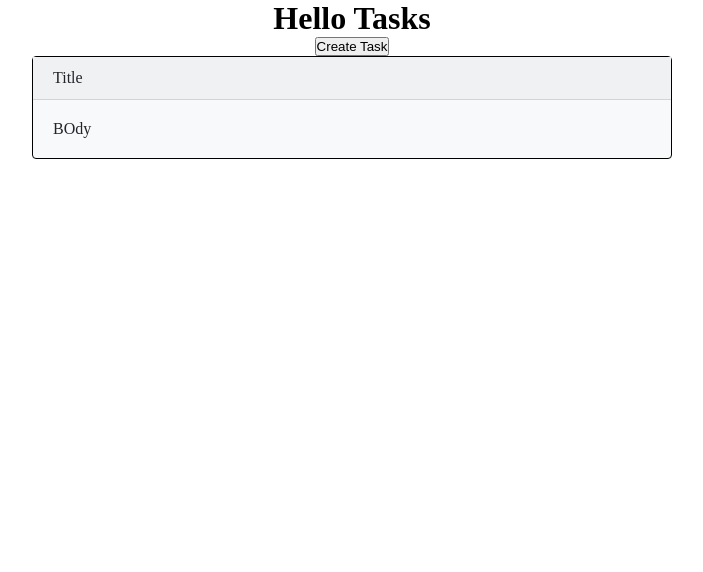
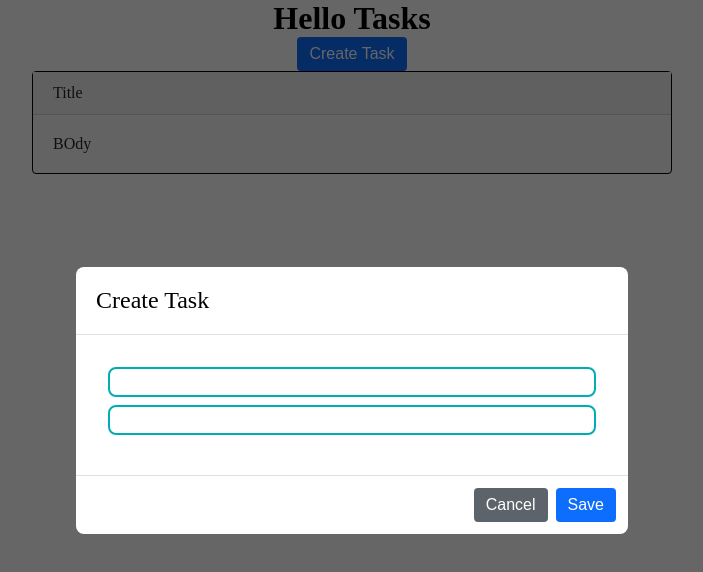
Before and after one commit to inham130/one.more.task.tracker, a React app: page / in a window 1280 px wide. Shown: the top 572 px of the page, without its empty margins (288-991 px from the left). Built offline with nearby package versions, Linux system fonts and the light colour scheme.

Commit message:
Button component

```diff
--- a/src/components/App/App.tsx
+++ b/src/components/App/App.tsx
@@ -3,6 +3,7 @@ import styles from './app.module.css'
 import { Input } from '@components/Input';
 import { Card } from '@components/Card';
 import { Modal } from '@components/Modal';
+import { Button } from '@components/Button';
 
 type Task = {
   id: number;
@@ -14,7 +15,7 @@ export const App: FC = () => {
   const [title, setTitle] = useState('');
   const [description, setDesctiorion] = useState('');
   const [tasks, setTasks] = useState<Array<Task>>([{id: 0, title: 'Title', description: 'BOdy'}]);
-  const [isModalVisible, setModalVisible] = useState(false);
+  const [isModalVisible, setModalVisible] = useState(true);
 
   const handleCreateTask = () => {
     setTasks([...tasks, {id: new Date().getTime(),title, description}]);
@@ -31,7 +32,7 @@ export const App: FC = () => {
   return (
     <main className={styles.main}>
       <h1>Hello Tasks</h1>
-      <button onClick={() => setModalVisible(true)}>Create Task</button>
+      <Button onClick={() => setModalVisible(true)}>Create Task</Button>
       <Modal isVisible={isModalVisible} title='Create Task' setVisible={setModalVisible} onSave={handleCreateTask}>
         <form className={styles.form}>
           <Input className={styles.input} onChange={handleTitleChange} value={title} type="text" name="title"/>
--- a/src/components/Icon/Icon.tsx
+++ b/src/components/Icon/Icon.tsx
@@ -1,4 +1,5 @@
 import { FC } from 'react';
+import styles from './icon.module.css';
 import * as sprite from '@assets/atlas.svg';
 
 type IconProps = {
@@ -14,7 +15,7 @@ export const Icon: FC<IconProps> = (
   height = '24px'
 }) => {
   return (
-    <svg width={width} height={height}>
+    <svg className={styles.icon} width={width} height={height}>
       <use href={`${sprite}#${id}`} />
     </svg>
   )
--- a/src/components/Modal/Modal.tsx
+++ b/src/components/Modal/Modal.tsx
@@ -1,5 +1,6 @@
 import { Dispatch, FC, MouseEvent, ReactNode, SetStateAction, useCallback } from 'react';
 import { Icon } from '@components/Icon';
+import { Button } from '@components/Button';
 import styles from './modal.module.css';
 import { classNames } from '@utils/index';
 
@@ -35,17 +36,17 @@ export const Modal: FC<OwnProps> = ({
       <div className={styles.modal__dialog} onClick={(e) => e.stopPropagation()}>
         <div className={styles.modal__header}>
           { title.length > 0 && <h5 className={styles.modal__title}>{title}</h5> }
-          <button className={styles.modal__close} onClick={handleClose}>
+          <Button className={styles.modal__close} variant='icon' onClick={handleClose}>
             <Icon id="x" />
-          </button>
+          </Button>
         </div>
         <div className={styles.modal__content}>
           {children}
         </div>
         <div className={styles.modal__footer}>
           {renderFooter ? renderFooter() : <>
-            <button onClick={handleClose}>Cancel</button>
-            <button onClick={handleSave}>Save</button>
+            <Button onClick={handleClose} variant='secondary'>Cancel</Button>
+            <Button onClick={handleSave}>Save</Button>
           </>}
         </div>
       </div>
--- a/src/components/Modal/modal.module.css
+++ b/src/components/Modal/modal.module.css
@@ -50,11 +50,6 @@
   }
 
   &__close {
-    width: 24px;
-    height: 24px;
     margin-left: auto;
-    border: none;
-    background-color: transparent;
-    cursor: pointer;
   }
 }
```
